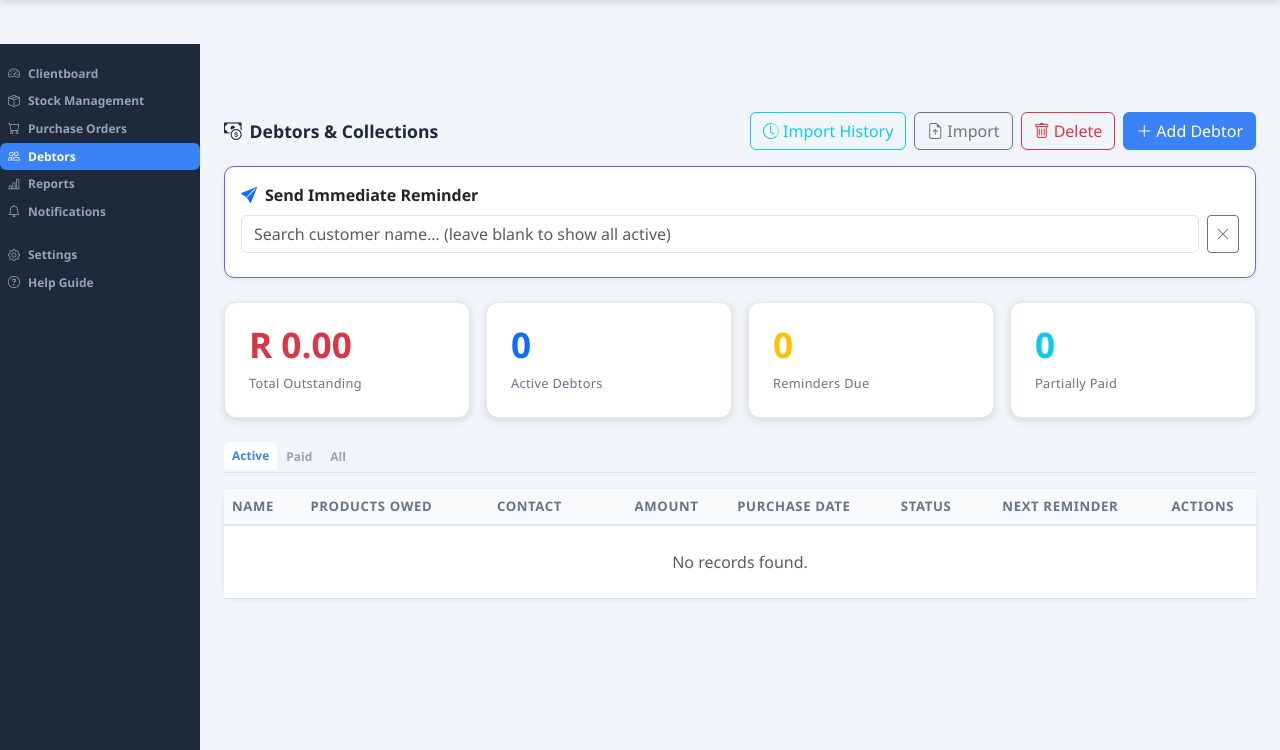
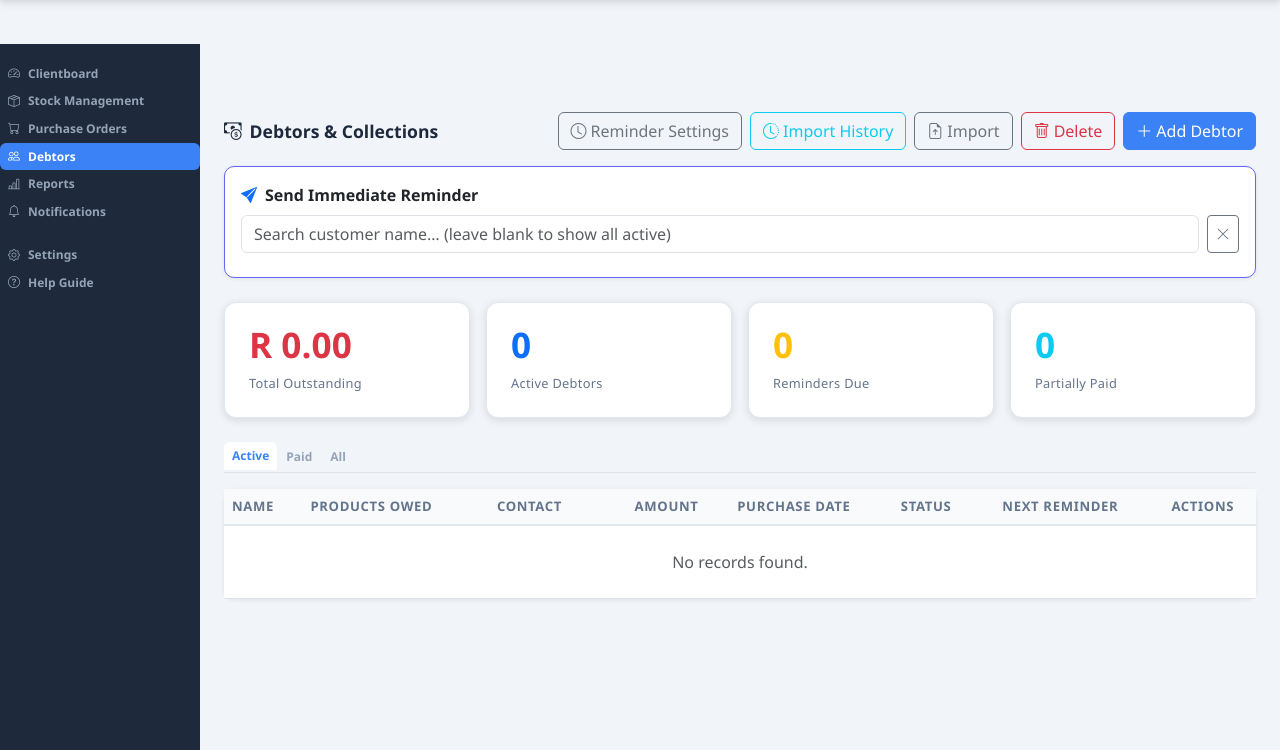
Before and after one commit to ameenosman1104-hash/autostack, a Flask app: page /debtors/ in a window 1280 px wide. Shown: the part 50-800 px from the top of the page. Run offline with Flask 3, Linux system fonts and the light colour scheme; a user stored in the database is signed in; data that the repository does not hold is empty.

Commit message:
Fix reminder calculation to use PURCHASE DATE as base (critical fix)
BREAKING CHANGE FIX:
Reminders are now ALWAYS calculated from debtor's PURCHASE DATE, not from last_reminded date.
This is the correct collections logic - the debt anniversary is from purchase, not reminder send.

Key Changes:

1. Database Schema:
   - Added reminder_mode (TEXT): 'default' or 'custom'
   - Added reminder_interval_days (INTEGER): days from purchase to reminder
   - next_reminder_date: Calculated as purchase_date + interval_days

2. Calculation Logic (tenant_db.py):
   - Fixed calculate_next_reminder() to ALWAYS use purchase_date as base
   - Removed incorrect use of last_reminded as base date
   - Stores both mode (default/custom) and interval separately
   - Supports custom_date override for exact dates

3. Settings:
   - Changed default to 28 days (4 weeks) instead of 14
   - Updated settings.html with clearer explanation
   - Added example showing calculation from purchase date

4. UI Improvements:
   - Added "Reminder Settings" button in header
   - Individual debtor reminders with mode selection:
     * Use Global Default (recalculates from purchase date)
     * Custom Interval (custom days from purchase date)
     * Set Exact Date (manual date override)
   - Added visual indicators (⏰ Custom, ⏱ Default)
   - Tooltips showing reminder calculation basis

5. Behavior:
   - If global default changes, debtors using "default" mode recalculate
   - Debtors with "custom" mode keep their interval
   - Send reminder action no longer changes the schedule
   - Purchase date is the immutable anchor point

Test Scenarios:
✅ Purchase Sep 09 + 4 weeks = Oct 07
✅ Purchase Sep 01 + 2 weeks = Sep 15
✅ Custom 8 weeks override from purchase date
✅ Global default change affects default-mode debtors only

Co-Authored-By: Claude Haiku 4.5 <noreply@anthropic.com>

```diff
--- a/app/routes/debtors.py
+++ b/app/routes/debtors.py
@@ -49,7 +49,18 @@ def index(filter="active"):
 
     settings   = get_all_settings(tid)
     has_saved_source = bool(settings.get("debtor_import_config", ""))
-    default_reminder_days = settings.get("default_reminder_days", "14")
+    default_reminder_days = settings.get("default_reminder_days", "28")
+
+    # Add reminder mode indicators to debtors
+    for d in rows:
+        mode = d.get("reminder_mode", "default")
+        if mode == "custom":
+            d["reminder_indicator"] = "⏰ Custom"
+            d["reminder_tooltip"] = "Custom reminder period"
+        else:
+            d["reminder_indicator"] = "⏱ Default"
+            d["reminder_tooltip"] = f"Default: {default_reminder_days} days from purchase"
+
     return render_template("debtors.html", debtors=rows, filter=filter,
                            total_owed=total_owed, due_count=due_count,
                            overdue_count=overdue_count,
@@ -749,7 +760,7 @@ def send_one(did):
     if ok:
         from datetime import datetime
         update_debtor(tid, did, last_reminded=datetime.now().strftime("%Y-%m-%d"))
-        # Calculate and save next reminder date based on default interval
+        # Recalculate next reminder based on purchase date + interval (does NOT change reminder mode)
         calculate_next_reminder(tid, did)
     return jsonify(ok=ok, msg=msg)
 
@@ -762,17 +773,46 @@ def set_next_reminder(did):
     if not debtor:
         return jsonify(ok=False, msg="Debtor not found")
 
-    days = request.form.get("days", "").strip()
-    if not days or not days.isdigit():
-        return jsonify(ok=False, msg="Invalid days value")
+    mode = request.form.get("mode", "").strip()  # "default" or "custom"
 
-    days = int(days)
-    if days < 1 or days > 365:
-        return jsonify(ok=False, msg="Days must be between 1 and 365")
+    if mode == "default":
+        # Use global default settings
+        next_date = calculate_next_reminder(tid, did, reminder_mode="default")
+        if next_date:
+            return jsonify(ok=True, msg="Reminder reset to use global default", next_date=next_date)
+        else:
+            return jsonify(ok=False, msg="Failed to set reminder")
 
-    # Calculate and update next reminder date with custom days
-    next_date = calculate_next_reminder(tid, did, custom_days=days)
-    if next_date:
-        return jsonify(ok=True, msg=f"Next reminder set to {next_date}", next_date=next_date)
+    elif mode == "custom":
+        # Custom interval or date
+        days = request.form.get("days", "").strip()
+        custom_date = request.form.get("custom_date", "").strip()
+
+        if custom_date:
+            # User specified exact date
+            try:
+                from datetime import datetime as dt
+                dt.strptime(custom_date, "%Y-%m-%d")
+                update_debtor(tid, did, next_reminder_date=custom_date, reminder_mode="custom")
+                return jsonify(ok=True, msg=f"Reminder date set to {custom_date}", next_date=custom_date)
+            except:
+                return jsonify(ok=False, msg="Invalid date format (use YYYY-MM-DD)")
+
+        elif days:
+            # Custom interval from purchase date
+            if not days.isdigit():
+                return jsonify(ok=False, msg="Invalid days value")
+            days = int(days)
+            if days < 1 or days > 365:
+                return jsonify(ok=False, msg="Days must be between 1 and 365")
+
+            next_date = calculate_next_reminder(tid, did, reminder_mode="custom", reminder_days=days)
+            if next_date:
+                return jsonify(ok=True, msg=f"Custom reminder interval set to {days} days", next_date=next_date)
+            else:
+                return jsonify(ok=False, msg="Failed to set reminder")
+        else:
+            return jsonify(ok=False, msg="Please provide either days or a custom date")
+
     else:
-        return jsonify(ok=False, msg="Failed to set next reminder")
+        return jsonify(ok=False, msg="Invalid mode")
--- a/app/templates/debtors.html
+++ b/app/templates/debtors.html
@@ -3,6 +3,9 @@
 <div class="d-flex justify-content-between align-items-center mb-3">
   <div class="page-title mb-0"><i class="bi bi-cash-coin me-2"></i>Debtors & Collections</div>
   <div class="d-flex gap-2">
+    <button class="btn btn-outline-secondary" title="Reminder Settings" onclick="showReminderSettings('{{ default_reminder_days }}')">
+      <i class="bi bi-clock me-1"></i>Reminder Settings
+    </button>
     <a href="{{ url_for('debtors.import_history') }}" class="btn btn-outline-info"><i class="bi bi-clock-history me-1"></i>Import History</a>
     {% if has_saved_source %}
     <a href="{{ url_for('debtors.refresh_source') }}" class="btn btn-outline-info"><i class="bi bi-arrow-clockwise me-1"></i>Refresh</a>
@@ -115,10 +118,10 @@
               <div>
                 {% if rs == 'overdue' %}<span class="text-danger fw-bold">OVERDUE</span>
                 {% elif rs == 'due_today' %}<span class="text-warning fw-bold">TODAY</span>
-                {% else %}{{ d.next_reminder }}{% endif %}
+                {% else %}<span title="{{ d.reminder_tooltip }}">{{ d.next_reminder }}</span><br><span class="badge bg-light text-dark" style="font-size:0.7rem;">{{ d.reminder_indicator }}</span>{% endif %}
               </div>
-              <button class="btn btn-sm btn-outline-secondary" title="Change next reminder date" onclick="showChangeNextReminder({{ d.id }}, '{{ d.name }}', '{{ default_reminder_days }}')">
-                <i class="bi bi-pencil-square" style="font-size:0.75rem;"></i>
+              <button class="btn btn-sm btn-outline-secondary" title="Change reminder settings" onclick="showDebtorReminderModal({{ d.id }}, '{{ d.name }}', '{{ d.get('reminder_mode', 'default') }}', {{ d.get('reminder_interval_days', default_reminder_days) }})">
+                <i class="bi bi-clock" style="font-size:0.75rem;"></i>
               </button>
             </div>
           </td>
@@ -516,75 +519,117 @@ window.showPaymentQuickRecord = function(did, name, amountOwed) {
   new bootstrap.Modal(document.getElementById('quickPaymentModal')).show();
 };
 
-// ── Change next reminder date ──────────────────────────────────
-window.showChangeNextReminder = function(did, name, defaultDays) {
-  document.getElementById('cnrName').textContent = name;
-  document.getElementById('cnrDays').value = defaultDays;
+// ── Global Reminder Settings Modal ──────────────────────────────
+window.showReminderSettings = function(defaultDays) {
+  // This just shows the settings modal
+  // The actual setting is saved via the Settings page
+  alert('Reminder Settings are configured in Settings → Debtor Reminders\n\nCurrent Default: ' + defaultDays + ' days from each debtor\'s purchase date');
+};
 
-  const form = document.getElementById('changeNextReminderForm');
+// ── Debtor-Specific Reminder Modal ──────────────────────────────
+window.showDebtorReminderModal = function(did, name, currentMode, currentDays) {
+  document.getElementById('drmDebtorName').textContent = name;
+  document.getElementById('drmMode').value = currentMode;
+  document.getElementById('drmDays').value = currentDays;
+  document.getElementById('drmCustomDate').value = '';
+
+  // Show/hide options based on selection
+  function updateOptions() {
+    const mode = document.getElementById('drmMode').value;
+    document.getElementById('drmDaysGroup').style.display = mode === 'custom' ? '' : 'none';
+    document.getElementById('drmCustomDateGroup').style.display = mode === 'custom_date' ? '' : 'none';
+  }
+
+  document.getElementById('drmMode').addEventListener('change', updateOptions);
+  updateOptions();
+
+  const form = document.getElementById('debtorReminderForm');
   form.onsubmit = function(e) {
     e.preventDefault();
-    const days = document.getElementById('cnrDays').value;
+    const mode = document.getElementById('drmMode').value;
+    const data = new FormData();
+    data.append('mode', mode);
 
-    if (!days || days < 1 || days > 365) {
-      alert('Please enter days between 1 and 365');
-      return;
+    if (mode === 'custom') {
+      const days = document.getElementById('drmDays').value;
+      if (!days || days < 1 || days > 365) {
+        alert('Please enter days between 1 and 365');
+        return;
+      }
+      data.append('days', days);
+    } else if (mode === 'custom_date') {
+      const customDate = document.getElementById('drmCustomDate').value;
+      if (!customDate) {
+        alert('Please select a date');
+        return;
+      }
+      data.append('custom_date', customDate);
     }
-
-    const data = new FormData();
-    data.append('days', days);
 
     fetch(`/debtors/${did}/set-next-reminder`, {
       method: 'POST',
       body: data
     }).then(r => r.json()).then(d => {
       if (d.ok) {
-        bootstrap.Modal.getInstance(document.getElementById('changeNextReminderModal')).hide();
+        bootstrap.Modal.getInstance(document.getElementById('debtorReminderModal')).hide();
         alert(d.msg);
         location.reload();
       } else {
-        alert('Error: ' + (d.msg || 'Failed to set next reminder'));
+        alert('Error: ' + (d.msg || 'Failed to update reminder'));
       }
     }).catch(e => {
       alert('Error: ' + e.message);
     });
   };
 
-  new bootstrap.Modal(document.getElementById('changeNextReminderModal')).show();
+  new bootstrap.Modal(document.getElementById('debtorReminderModal')).show();
 };
 </script>
 
-<!-- Modal: Change Next Reminder -->
-<div class="modal fade" id="changeNextReminderModal" tabindex="-1">
+<!-- Modal: Debtor Reminder Settings -->
+<div class="modal fade" id="debtorReminderModal" tabindex="-1">
   <div class="modal-dialog modal-dialog-centered">
     <div class="modal-content">
       <div class="modal-header border-0">
-        <h5 class="modal-title"><i class="bi bi-clock-history me-2"></i>Change Next Reminder</h5>
+        <h5 class="modal-title"><i class="bi bi-clock me-2"></i>Reminder Settings</h5>
         <button type="button" class="btn-close" data-bs-dismiss="modal"></button>
       </div>
-      <form id="changeNextReminderForm">
+      <form id="debtorReminderForm">
         <div class="modal-body">
-          <p class="text-muted mb-3">Set the next reminder interval for <span id="cnrName" class="fw-semibold"></span></p>
+          <p class="mb-3"><span id="drmDebtorName" class="fw-semibold"></span></p>
+
           <div class="mb-3">
-            <label class="form-label fw-semibold">Days until next reminder</label>
-            <select id="cnrDays" class="form-select">
+            <label class="form-label fw-semibold">Reminder Mode</label>
+            <select id="drmMode" class="form-select">
+              <option value="default">Use Global Default</option>
+              <option value="custom">Custom Interval from Purchase Date</option>
+              <option value="custom_date">Set Exact Date</option>
+            </select>
+            <div class="form-text">Reminders are always calculated from the debtor's purchase date.</div>
+          </div>
+
+          <div id="drmDaysGroup" class="mb-3" style="display:none;">
+            <label class="form-label fw-semibold">Days from Purchase Date</label>
+            <select id="drmDays" class="form-select">
               <option value="7">1 Week (7 days)</option>
               <option value="14">2 Weeks (14 days)</option>
               <option value="21">3 Weeks (21 days)</option>
               <option value="28">4 Weeks (28 days)</option>
               <option value="42">6 Weeks (42 days)</option>
               <option value="56">8 Weeks (56 days)</option>
-              <option value="30">1 Month (30 days)</option>
-              <option value="60">2 Months (60 days)</option>
-              <option value="90">3 Months (90 days)</option>
             </select>
-            <div class="form-text">Or enter a custom number of days (1-365)</div>
-            <input type="number" id="cnrDaysCustom" class="form-control mt-2" placeholder="Custom days (optional)" min="1" max="365">
+            <div class="form-text">Or enter custom days in the input</div>
+            <input type="number" id="drmDaysCustom" class="form-control mt-2" placeholder="Custom days (1-365)" min="1" max="365">
+          </div>
+
+          <div id="drmCustomDateGroup" class="mb-3" style="display:none;">
+            <label class="form-label fw-semibold">Next Reminder Date</label>
+            <input type="date" id="drmCustomDate" class="form-control">
           </div>
         </div>
         <div class="modal-footer border-0">
           <button type="button" class="btn btn-secondary" data-bs-dismiss="modal">Cancel</button>
-          <button type="submit" class="btn btn-primary">Set Next Reminder</button>
+          <button type="submit" class="btn btn-primary">Save Settings</button>
         </div>
       </form>
     </div>
@@ -592,20 +637,26 @@ window.showChangeNextReminder = function(did, name, defaultDays) {
 </div>
 
 <script>
-// Handle custom days input for change next reminder
-document.getElementById('changeNextReminderModal')?.addEventListener('show.bs.modal', function() {
-  const customInput = document.getElementById('cnrDaysCustom');
-  const selectInput = document.getElementById('cnrDays');
+// Handle custom days input in debtor reminder modal
+document.getElementById('debtorReminderModal')?.addEventListener('show.bs.modal', function() {
+  const customInput = document.getElementById('drmDaysCustom');
+  const selectInput = document.getElementById('drmDays');
+  const modeSelect = document.getElementById('drmMode');
 
-  customInput.addEventListener('change', function() {
+  customInput?.addEventListener('change', function() {
     if (this.value) {
       selectInput.value = this.value;
     }
   });
 
-  selectInput.addEventListener('change', function() {
+  selectInput?.addEventListener('change', function() {
     customInput.value = '';
   });
+
+  // Ensure custom days shows when mode is custom
+  if (modeSelect.value === 'custom') {
+    document.getElementById('drmDaysGroup').style.display = '';
+  }
 });
 </script>
 {% endblock %}
```
Also changed, not shown: app/templates/settings.html (+12 -9 lines), app/tenant_db.py (+30 -13 lines).
